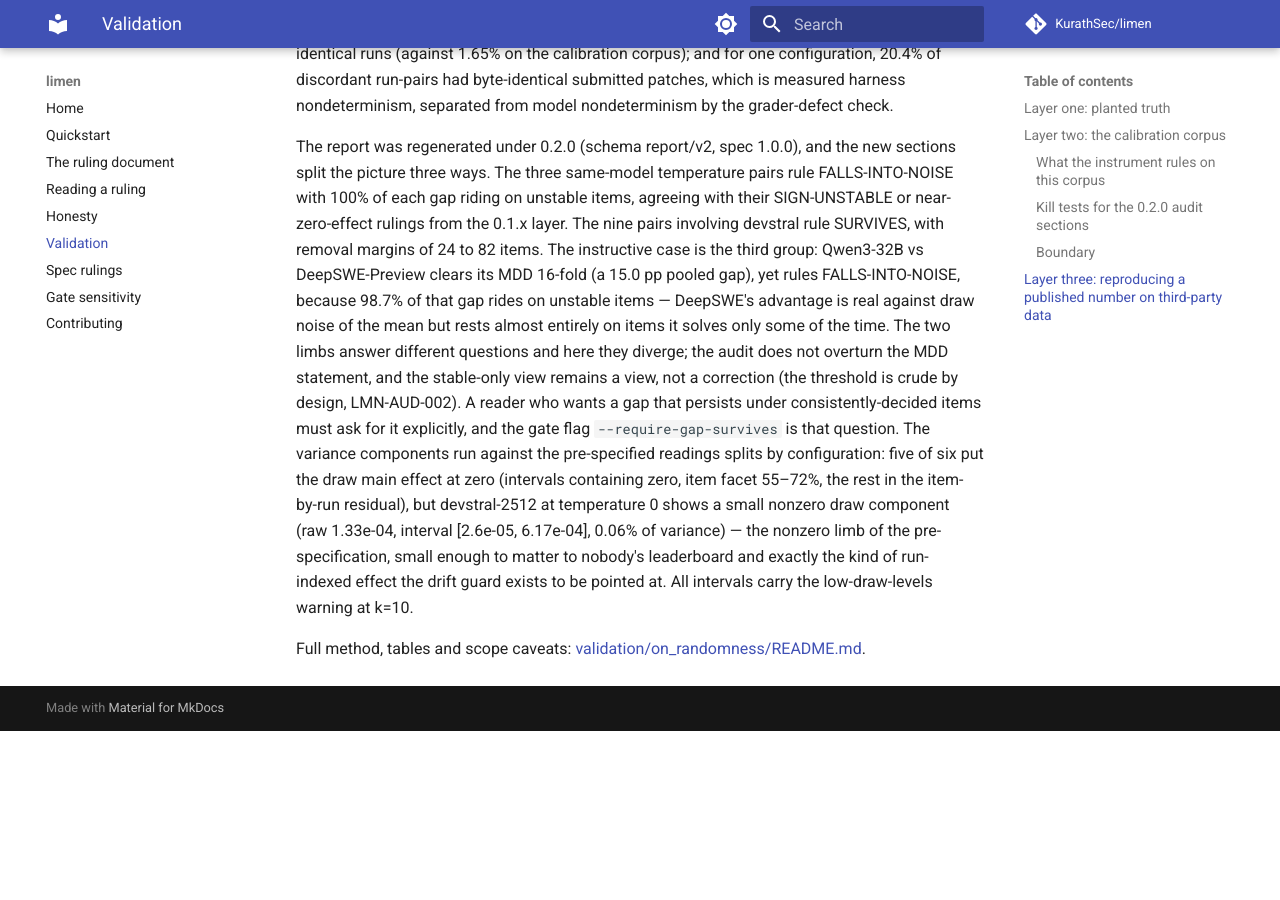
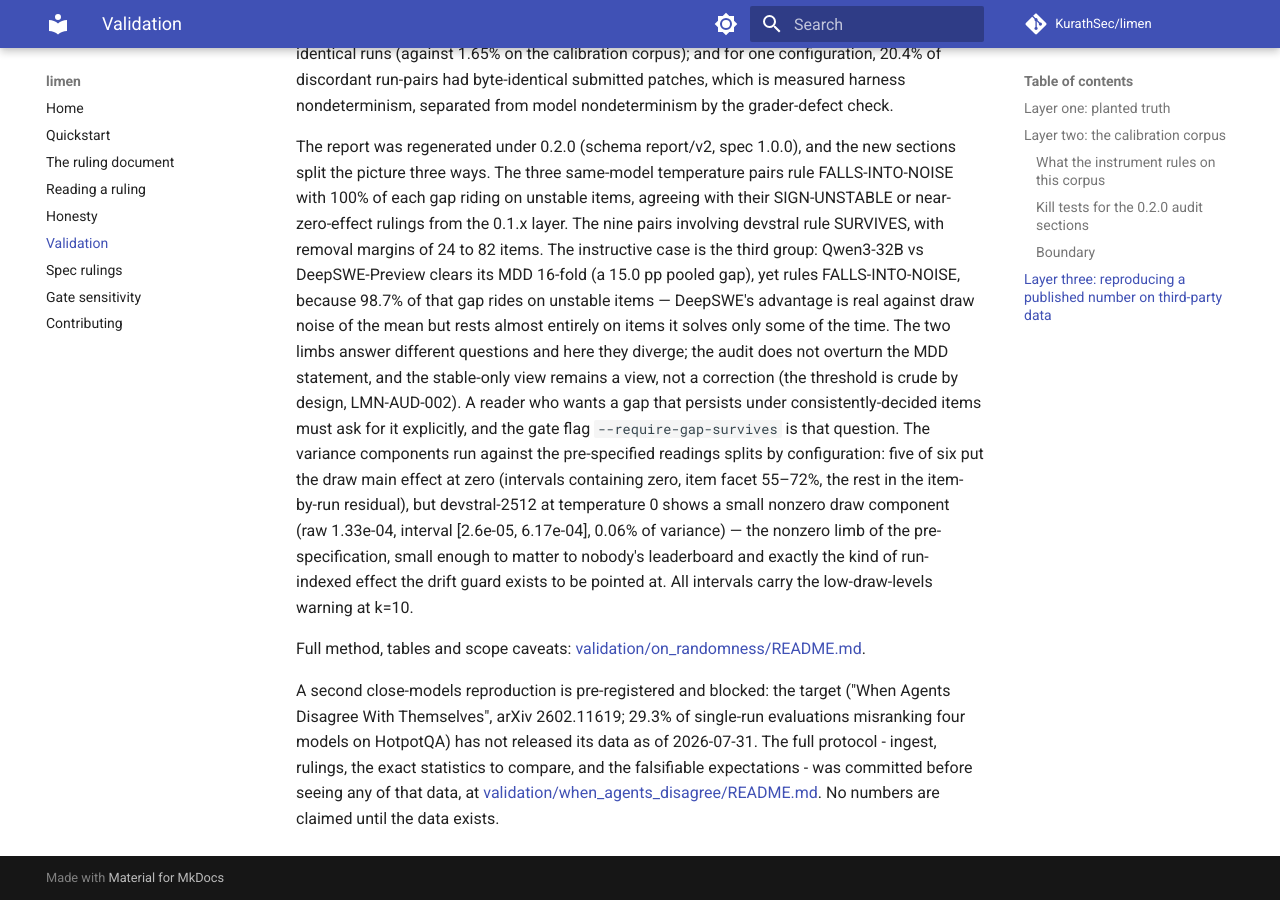
Before and after one commit to KurathSec/limen, an MkDocs documentation site: the page built from docs/validation.md, in a window 1280 px wide and 900 px high, scrolled down 3859 px. Built offline with MkDocs 1.6.1 and Material for MkDocs 9.7.7, drawn with Linux system fonts in a browser that asks for light colours; comment, search, counter and statistics services are not loaded; before the commit the page ends 4590 px from its top, so only the background shows below that.

Commit message:
Pre-register the When-Agents-Disagree reproduction (blocked on data release)
The target (arXiv 2602.11619, ICML 2026 UAgents workshop) has not released
its artifact as of 2026-07-31; the v2 text promises code and data upon
publication and none exists on the author's public GitHub. Rather than
wait silently, commit the reproduction protocol now, fixed before seeing
any of that data: ingest shape, rulings configuration, the two misranking
statistics to compare against the published 29.3% [28.4, 30.1], and four
falsifiable expectations including the closest-pair FALLS-INTO-NOISE
limb. docs/validation.md points at the pre-registration and claims no
numbers.

```diff
--- a/docs/validation.md
+++ b/docs/validation.md
@@ -206,3 +206,12 @@ low-draw-levels warning at k=10.
 
 Full method, tables and scope caveats:
 [validation/on_randomness/README.md](https://github.com/KurathSec/limen/blob/main/validation/on_randomness/README.md).
+
+A second close-models reproduction is pre-registered and blocked: the
+target ("When Agents Disagree With Themselves", arXiv 2602.11619; 29.3% of
+single-run evaluations misranking four models on HotpotQA) has not released
+its data as of 2026-07-31. The full protocol - ingest, rulings, the exact
+statistics to compare, and the falsifiable expectations - was committed
+before seeing any of that data, at
+[validation/when_agents_disagree/README.md](https://github.com/KurathSec/limen/blob/main/validation/when_agents_disagree/README.md).
+No numbers are claimed until the data exists.
```
Also changed, not shown: validation/when_agents_disagree/README.md (added, +77 -0 lines).
